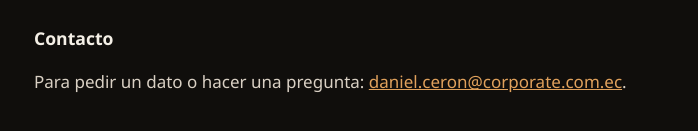
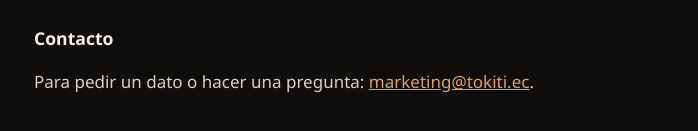
Before and after one commit to Tokitiec/ventanilla-apk, a plain HTML site: page docs/index.html in a window 1280 px wide. Shown: the part 877-1008 px from the top of the page, without its empty margins (286-984 px from the left). Drawn offline with Linux system fonts and the light colour scheme.

Commit message:
Contacto de privacidad: marketing@tokiti.ec

```diff
--- a/docs/index.html
+++ b/docs/index.html
@@ -34,7 +34,7 @@
     <p>No pide nombre, correo ni pago dentro de la app. No vende datos. No usa el identificador del teléfono para seguirte entre aplicaciones.</p>
 
     <h2>Contacto</h2>
-    <p>Para pedir un dato o hacer una pregunta: <a href="mailto:daniel.ceron@corporate.com.ec">daniel.ceron@corporate.com.ec</a>.</p>
+    <p>Para pedir un dato o hacer una pregunta: <a href="mailto:marketing@tokiti.ec">marketing@tokiti.ec</a>.</p>
   </main>
 </body>
 </html>
```
